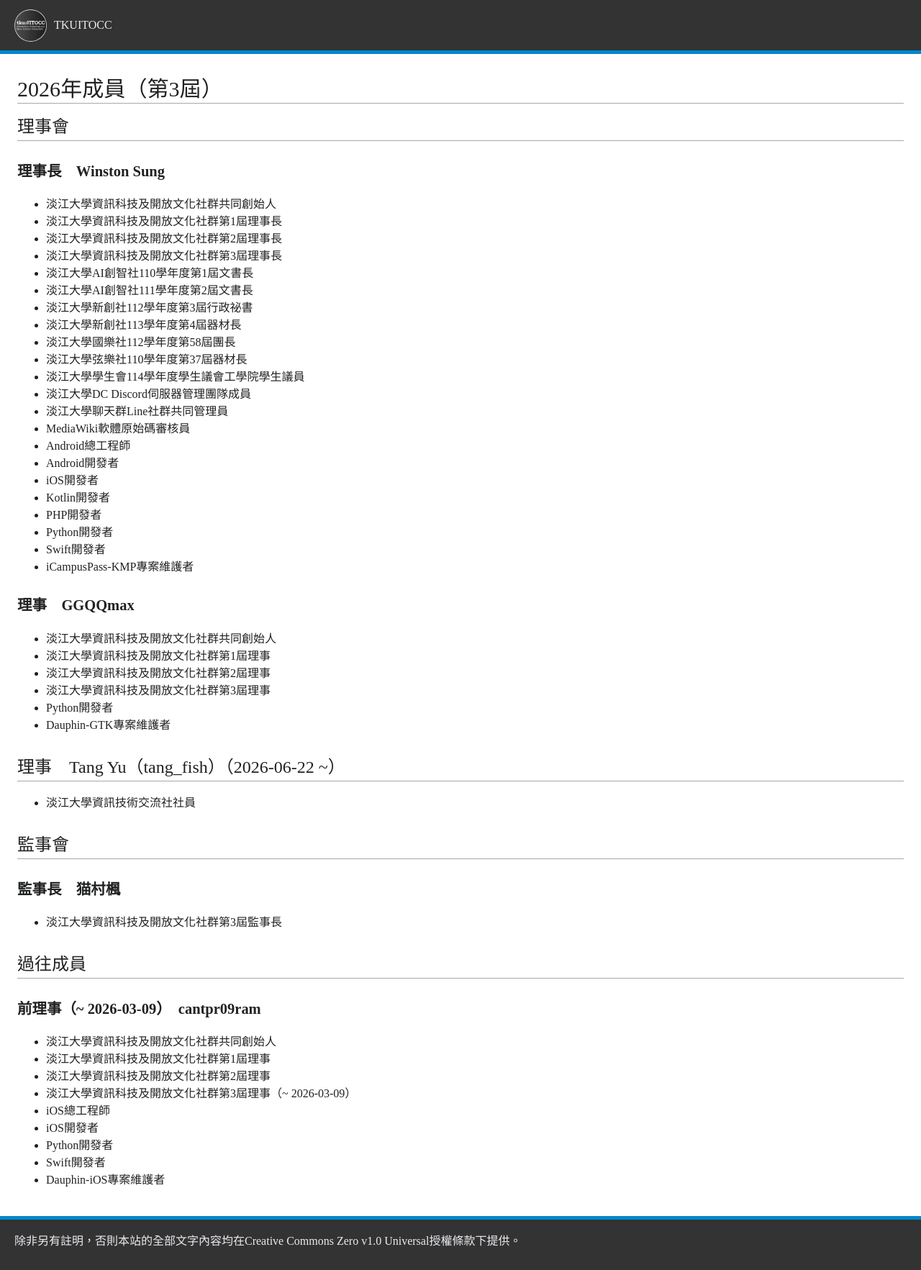
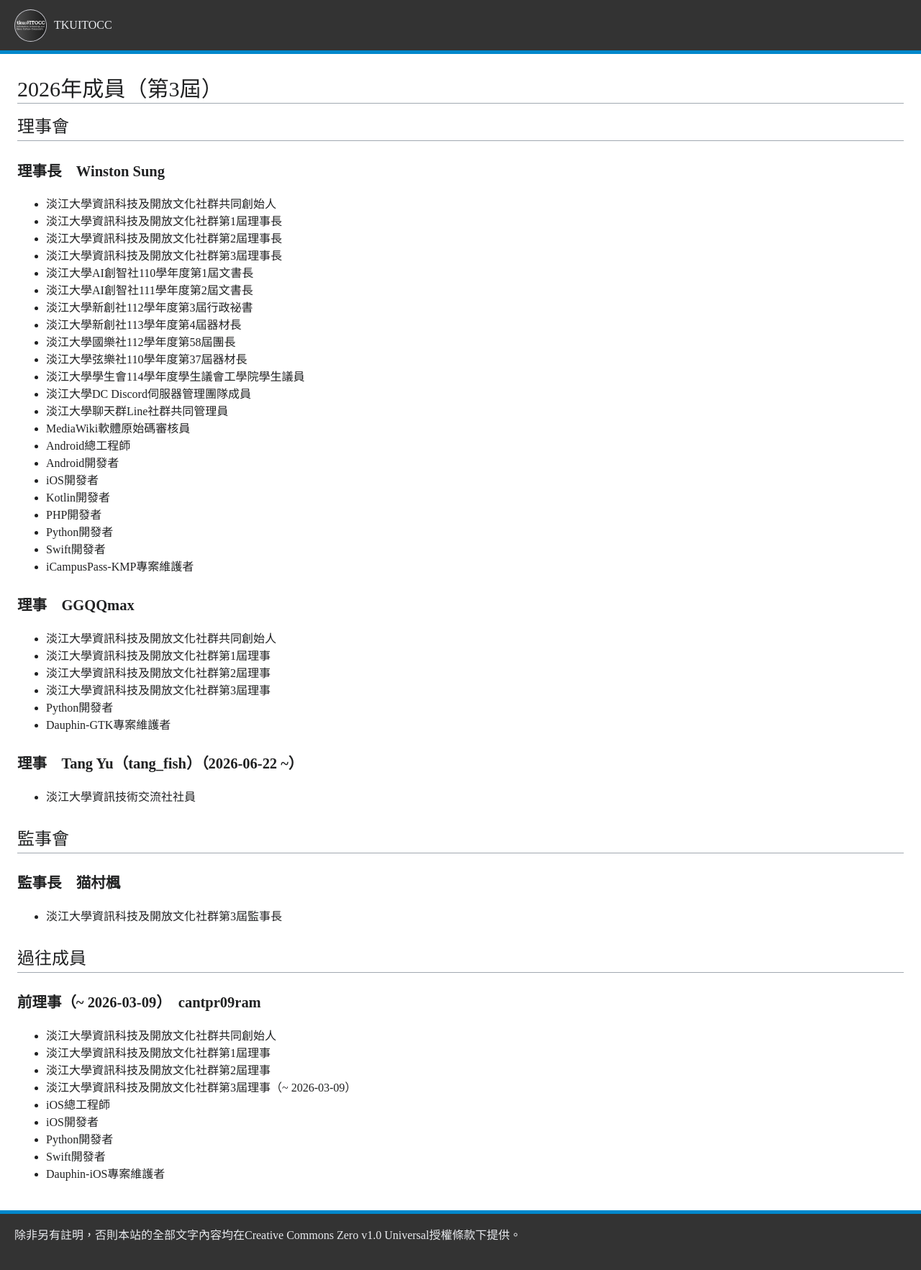
Before and after one commit to tkuitocc/tkuitocc.github.io, a Jekyll site: the page built from docs/zh-Hant-TW/2026/成員.md, in a window 1280 px wide. Shown: the whole page at 72% size. Built offline with Jekyll 4.4.1, drawn with Linux system fonts in a browser that asks for light colours; our own code applies the rules of GitHub Pages for plain Markdown files.

```diff
--- a/docs/zh-Hant-TW/2026/成員.md
+++ b/docs/zh-Hant-TW/2026/成員.md
@@ -36,7 +36,7 @@
 * Python開發者
 * Dauphin-GTK專案維護者
 
-## 理事　Tang Yu（tang_fish）（2026-06-22 ~）
+### 理事　Tang Yu（tang_fish）（2026-06-22 ~）
 
 * 淡江大學資訊技術交流社社員
 
```
Also changed, not shown: docs/en-US/2026/Members.md (+1 -1 lines).
